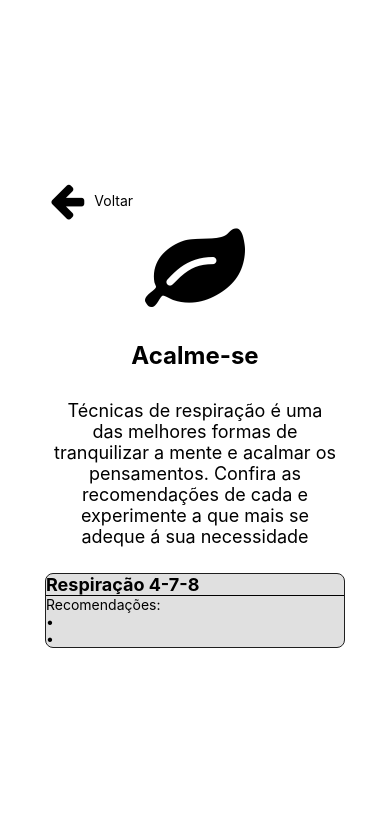
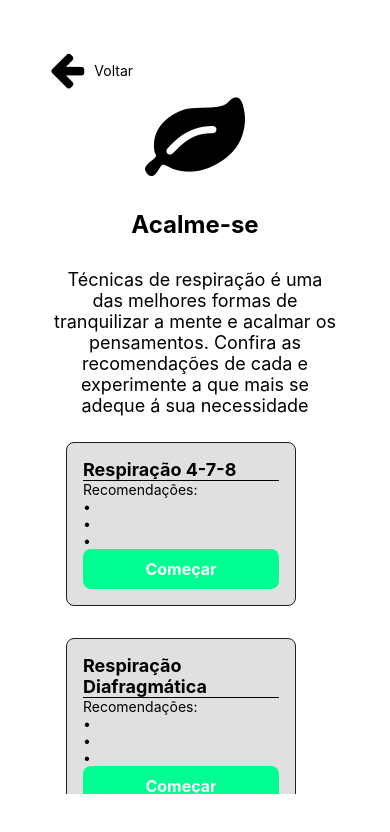
Before and after one commit to luizolivas/Calmind-TCC, a React Native app: screen /Calm in a window 390 px wide. Shown: the top 832 px of the page. Built offline with nearby package versions, Linux system fonts and the light colour scheme; no server answers.

Commit message:
skeleton calmScreen Ok

```diff
--- a/routes/CalmScreen.js
+++ b/routes/CalmScreen.js
@@ -1,4 +1,4 @@
-import { View, Text, StyleSheet, TouchableOpacity, Linking } from "react-native";
+import { View, Text, StyleSheet, TouchableOpacity, Linking, ScrollView } from "react-native";
 
 import { styles } from "../utils/styles";
 
@@ -13,6 +13,7 @@ export function CalmScreen() {
     return (
         <View style={styles.container}>
             <BackButton />
+            <ScrollView>
             <Icon style={styles.icon} name="leaf" size={100} color={"black"} />
             <Text style={styles.title}>Acalme-se</Text>
             <Text style={styles.description}>
@@ -22,12 +23,30 @@ export function CalmScreen() {
                 <View style={stylesCalm.cardInside}>
                     <Text style={stylesCalm.title}>Respiração 4-7-8</Text>
                     <Text style={stylesCalm.description}>Recomendações: {'\n'}
-                     • {'\n'}
-                     •
-                     </Text>
-
+                        • {'\n'}
+                        • {'\n'}
+                        • {'\n'}
+                    </Text>
+                    <TouchableOpacity style={stylesCalm.touchableButton}>
+                        <Text style={stylesCalm.buttonText}>Começar</Text>
+                    </TouchableOpacity>
                 </View>
             </View>
+            <View style={stylesCalm.card}>
+                <View style={stylesCalm.cardInside}>
+                    <Text style={stylesCalm.title}>Respiração Diafragmática</Text>
+                    <Text style={stylesCalm.description}>Recomendações: {'\n'}
+                        • {'\n'}
+                        • {'\n'}
+                        • {'\n'}
+                    </Text>
+                    <TouchableOpacity style={stylesCalm.touchableButton}>
+                        <Text style={stylesCalm.buttonText}>Começar</Text>
+                    </TouchableOpacity>
+                </View>
+            </View>
+            </ScrollView>
+
         </View>
     );
 }
@@ -46,8 +65,9 @@ const stylesCalm = StyleSheet.create({
         borderWidth: 1,
         borderColor: '#1f1f1f',
         borderRadius: 8,
-        width: 300,
+        width: 230,
         margin: 16,
+        padding: 16,
         backgroundColor: '#E0E0E0',
     },
     title: {
@@ -58,4 +78,16 @@ const stylesCalm = StyleSheet.create({
     description: {
         fontSize: 14,
     },
+    touchableButton: {
+        backgroundColor: '#00ff91',
+        borderRadius: 8,
+        padding: 10,
+        alignItems: 'center',
+        justifyContent: 'center',
+      },
+      buttonText: {
+        color: '#FFFFFF',
+        fontSize: 16,
+        fontWeight: 'bold',
+      },
 });
```
